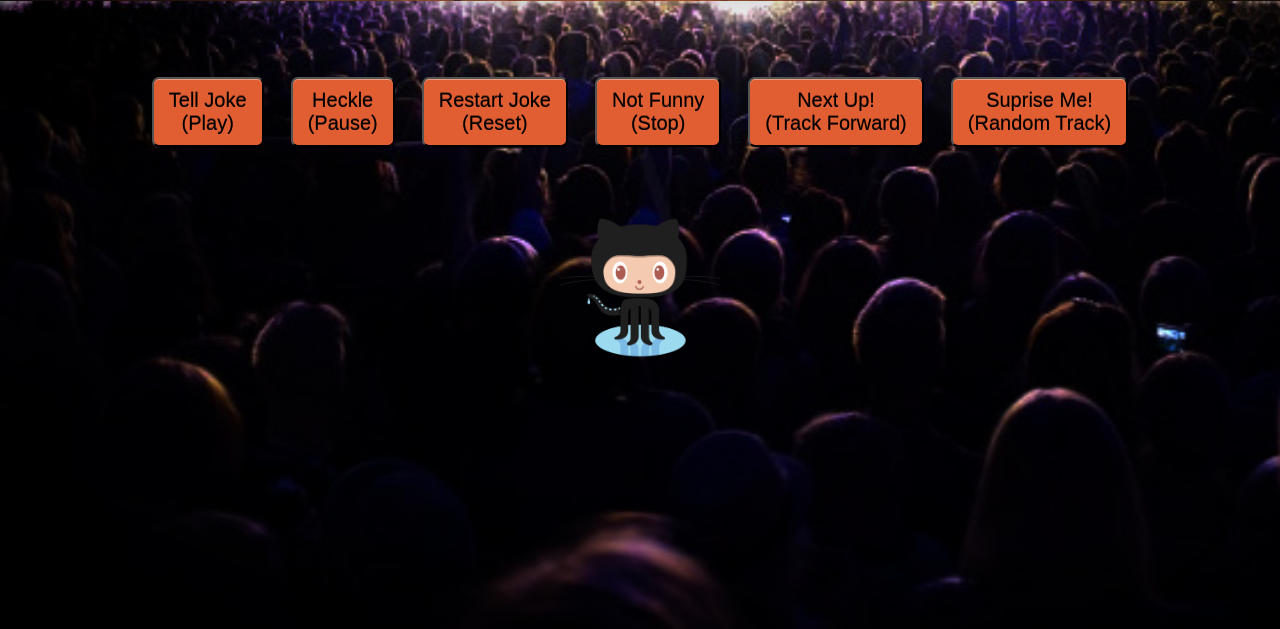
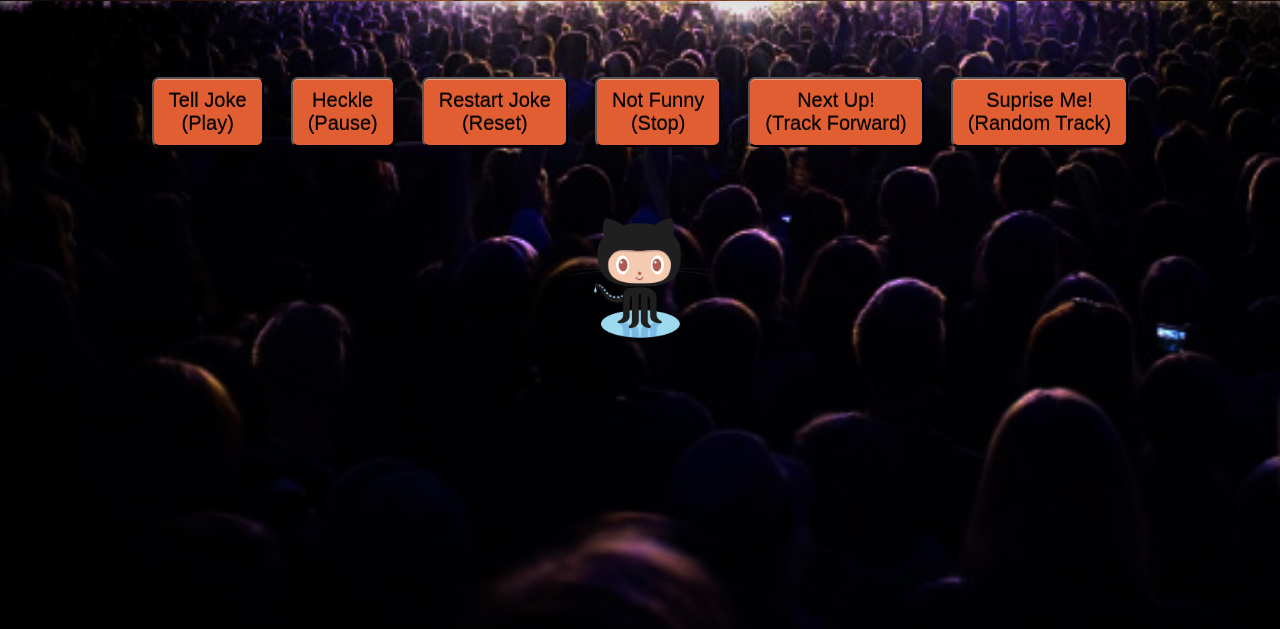
Before and after one commit to MichaelManwaring/theJukebox, a PHP site: page /index.html in a window 1280 px wide. Shown: the part 426-1055 px from the top of the page. Run offline with PHP 8.4, Linux system fonts and the light colour scheme; some libraries are stand-ins or nearby versions.

Commit message:
octocat resize

```diff
--- a/css/main.css
+++ b/css/main.css
@@ -1,5 +1,5 @@
 #octocat{
-  width: 15%;
+  width: 150px;
   margin-top: 5%;
 }
 
```
